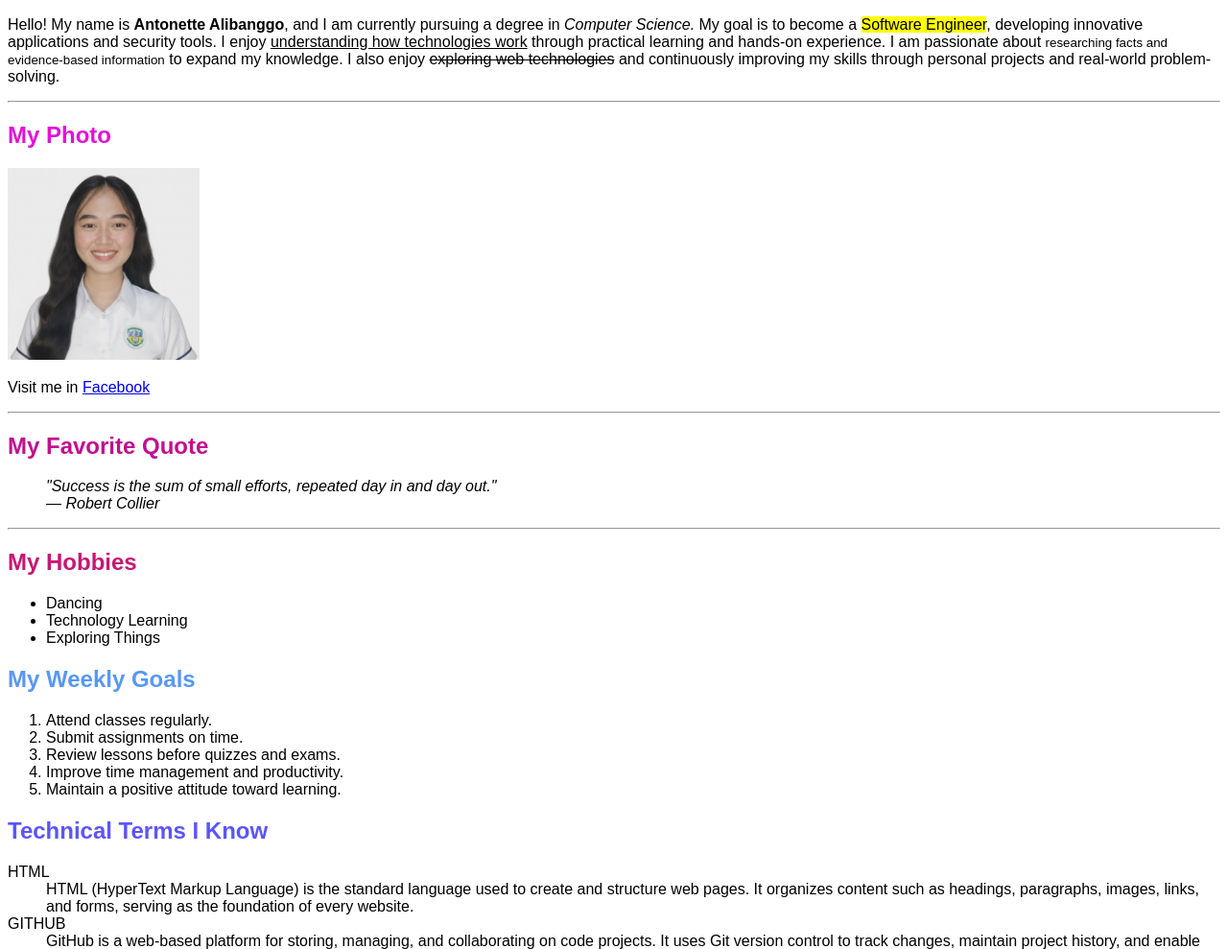
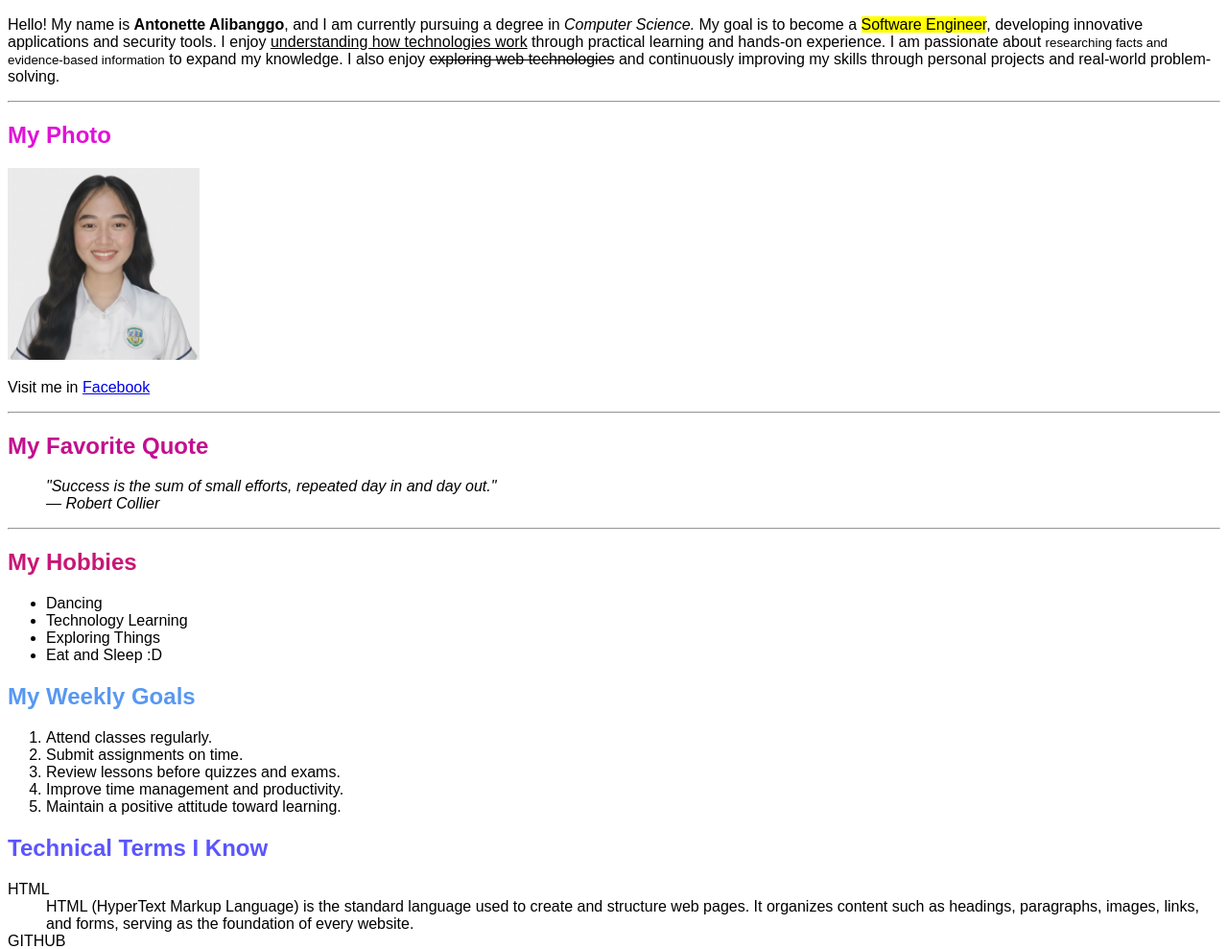
Before and after one commit to antonette-alibanggo/antonette, a plain HTML site: page index.html in a window 1280 px wide. Shown: the part 111-1100 px from the top of the page at 96% size. Drawn offline with Linux system fonts and the light colour scheme.

Commit message:
Update index.html

```diff
--- a/index.html
+++ b/index.html
@@ -6,7 +6,7 @@ Create	a simple web using  HTML
 (My	Personal	Web	Profile) -->
     <meta charset="UTF-8">
     <meta name="viewport" content="width=device-width, initial-scale=1.0">
-    <title>My First HTML Task - Sample</title>
+    <title>My First HTML Website - Sample</title>
      <link rel="icon" type="image/png" href="/picture/pic1.jpg">
 </head>
 <body style="font-family: Arial, Helvetica, sans-serif;">
@@ -30,6 +30,7 @@ Create	a simple web using  HTML
         <li>Dancing</li>
         <li>Technology Learning</li>
         <li>Exploring Things</li>
+        <li>Eat and Sleep :D</li>
     </ul>
          <h2 style="color:rgb(88, 152, 242);">My Weekly Goals</h2>
            <ol>
```
